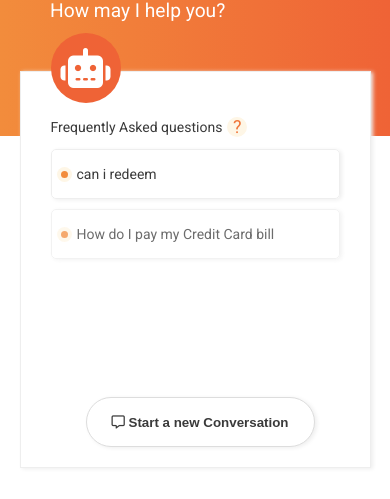
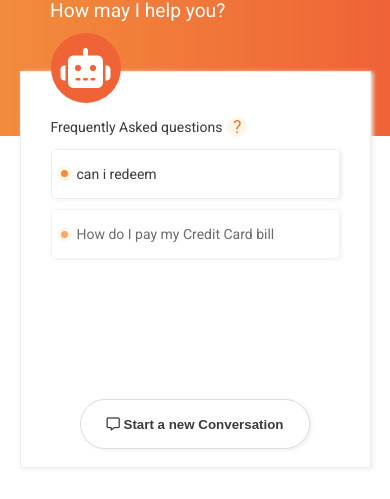
Before and after one commit to sagarmanghnani/chatbot, an Angular app: page / in a window 390 px wide. Both pictures are taken after a click on the button 352 px from the left and 806 px from the top of the page. Shown: the part 137-636 px from the top of the page. Built offline with nearby package versions, Linux system fonts and the light colour scheme.

Commit message:
fixed mid css

```diff
--- a/src/app/background-card/background-card.component.html
+++ b/src/app/background-card/background-card.component.html
@@ -24,7 +24,7 @@
                 <i class="fas fa-robot robo-icon"></i>
             </div>
 
-            <div *ngIf="!showChatBox" >
+            <div *ngIf="!showChatBox" style="min-height: 307px;position: relative;">
                 <div class="faq">
                     <p> Frequently Asked questions</p>
                     <div class="question">
--- a/src/app/background-card/background-card.component.scss
+++ b/src/app/background-card/background-card.component.scss
@@ -92,8 +92,8 @@
             margin-top: 20px;
             margin-bottom: 20px;
             position: absolute;
-            bottom: 0;
-            padding-left: 35px;
+            bottom: -90px;
+            width: 100%;
             .conversation-btn{
                 background: white;
                 padding-left: 25px;
@@ -134,7 +134,5 @@
         border-radius: 0px !important;
     }
 
-    .conversation-container{
-        padding-left: 25px;
-    }
+
 }
```
